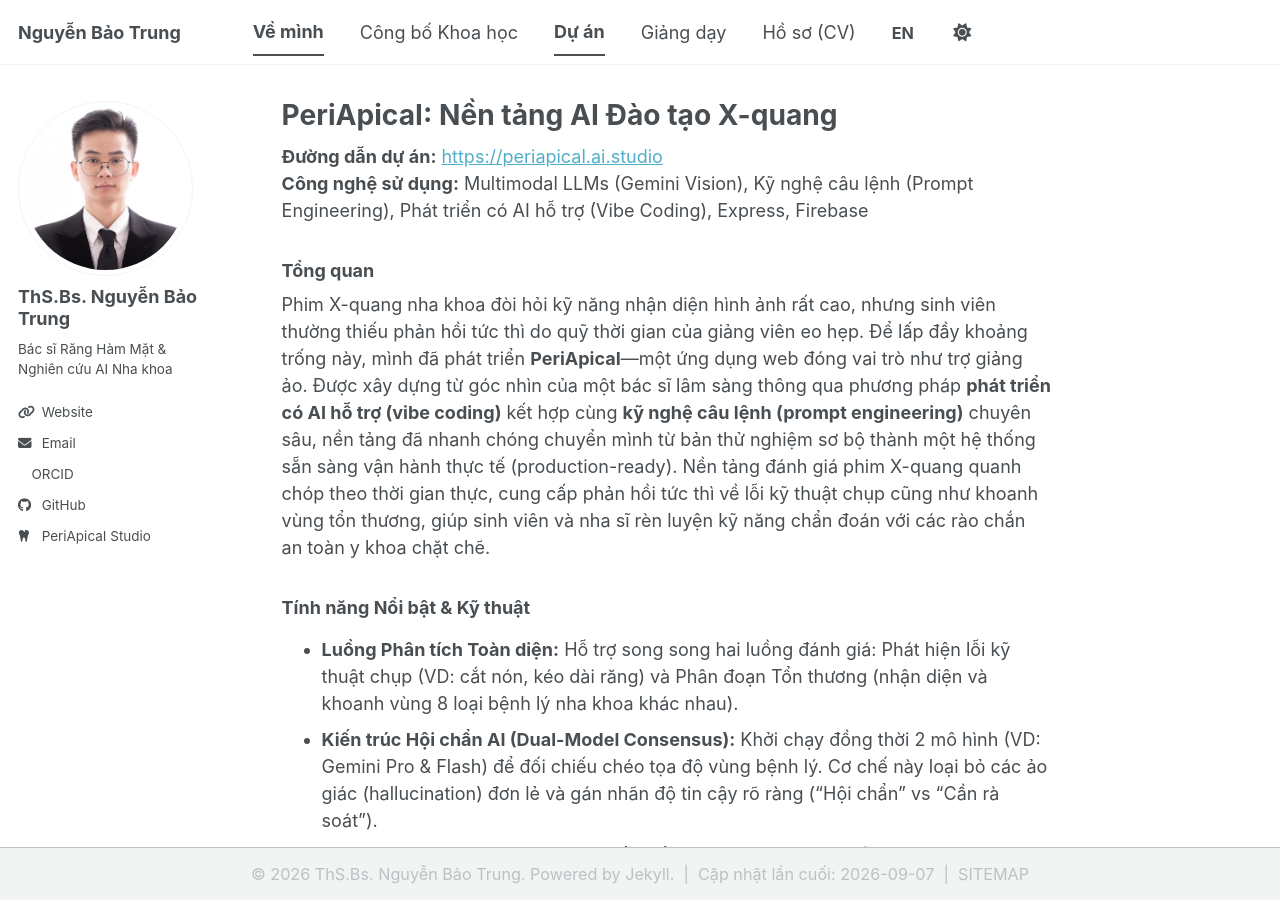
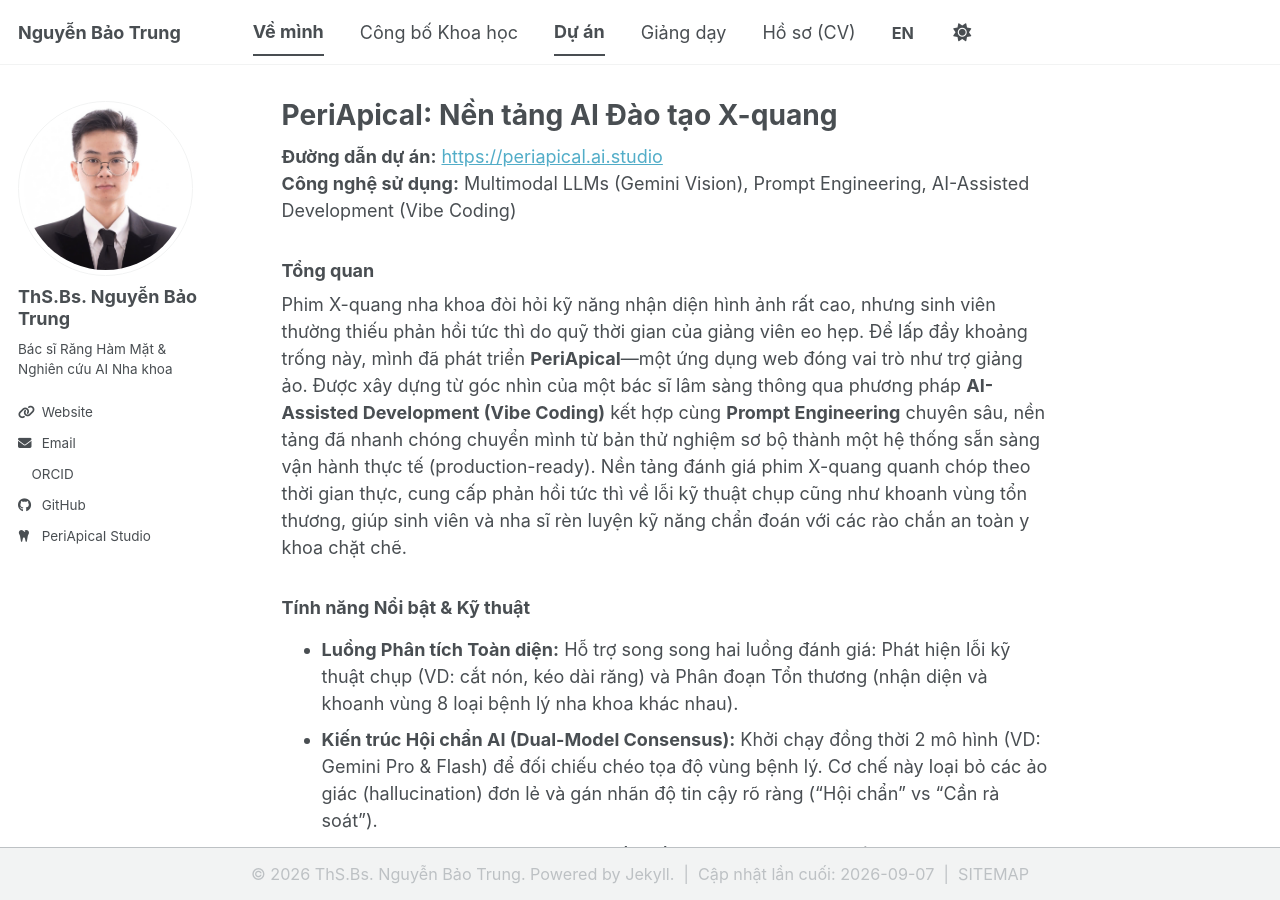
Before and after one commit to trungnb/trungnb.github.io, a Jekyll site: the page built from _portfolio/portfolio-1-periapical-vi.md, in a window 1280 px wide and 900 px high. Built offline with Jekyll 4.4.1, drawn with Linux system fonts in a browser that asks for light colours; a style sheet for code colours, icons or effects is not loaded.

Commit message:
docs: streamline PeriApicaI tech stack to core AI and vibe coding without framework bloat

```diff
--- a/_portfolio/portfolio-1-periapical-vi.md
+++ b/_portfolio/portfolio-1-periapical-vi.md
@@ -1,16 +1,16 @@
 ---
 title: "PeriApicaI: Nền tảng AI Đào tạo X-quang"
-excerpt: "Nền tảng lâm sàng tương tác sử dụng LLM Đa phương thức (Gemini Vision) để phân tích lỗi X-quang và khoanh vùng tổn thương.<br/><img src='https://img.shields.io/badge/Live_App-periapical.ai.studio-blue'> <img src='https://img.shields.io/badge/Ph%C6%B0%C6%A1ng_ph%C3%A1p-Vibe_Coding_%26_Prompt_Eng-purple'>"
+excerpt: "Nền tảng lâm sàng tương tác sử dụng LLM Đa phương thức (Gemini Vision) để phân tích lỗi X-quang và khoanh vùng tổn thương.<br/><img src='https://img.shields.io/badge/Live_App-periapical.ai.studio-blue'> <img src='https://img.shields.io/badge/Methodology-Vibe_Coding_%26_Prompt_Eng-purple'>"
 collection: portfolio
 date: 2026-08-01
 lang: vi
 permalink: /vi/portfolio/portfolio-1-periapical/
 ---
 **Đường dẫn dự án:** [https://periapical.ai.studio](https://periapical.ai.studio)
-**Công nghệ sử dụng:** Multimodal LLMs (Gemini Vision), Kỹ nghệ câu lệnh (Prompt Engineering), Phát triển có AI hỗ trợ (Vibe Coding), Express, Firebase
+**Công nghệ sử dụng:** Multimodal LLMs (Gemini Vision), Prompt Engineering, AI-Assisted Development (Vibe Coding)
 
 ### Tổng quan
-Phim X-quang nha khoa đòi hỏi kỹ năng nhận diện hình ảnh rất cao, nhưng sinh viên thường thiếu phản hồi tức thì do quỹ thời gian của giảng viên eo hẹp. Để lấp đầy khoảng trống này, mình đã phát triển **PeriApicaI**—một ứng dụng web đóng vai trò như trợ giảng ảo. Được xây dựng từ góc nhìn của một bác sĩ lâm sàng thông qua phương pháp **phát triển có AI hỗ trợ (vibe coding)** kết hợp cùng **kỹ nghệ câu lệnh (prompt engineering)** chuyên sâu, nền tảng đã nhanh chóng chuyển mình từ bản thử nghiệm sơ bộ thành một hệ thống sẵn sàng vận hành thực tế (production-ready). Nền tảng đánh giá phim X-quang quanh chóp theo thời gian thực, cung cấp phản hồi tức thì về lỗi kỹ thuật chụp cũng như khoanh vùng tổn thương, giúp sinh viên và nha sĩ rèn luyện kỹ năng chẩn đoán với các rào chắn an toàn y khoa chặt chẽ.
+Phim X-quang nha khoa đòi hỏi kỹ năng nhận diện hình ảnh rất cao, nhưng sinh viên thường thiếu phản hồi tức thì do quỹ thời gian của giảng viên eo hẹp. Để lấp đầy khoảng trống này, mình đã phát triển **PeriApicaI**—một ứng dụng web đóng vai trò như trợ giảng ảo. Được xây dựng từ góc nhìn của một bác sĩ lâm sàng thông qua phương pháp **AI-Assisted Development (Vibe Coding)** kết hợp cùng **Prompt Engineering** chuyên sâu, nền tảng đã nhanh chóng chuyển mình từ bản thử nghiệm sơ bộ thành một hệ thống sẵn sàng vận hành thực tế (production-ready). Nền tảng đánh giá phim X-quang quanh chóp theo thời gian thực, cung cấp phản hồi tức thì về lỗi kỹ thuật chụp cũng như khoanh vùng tổn thương, giúp sinh viên và nha sĩ rèn luyện kỹ năng chẩn đoán với các rào chắn an toàn y khoa chặt chẽ.
 
 ### Tính năng Nổi bật & Kỹ thuật
 
```
Also changed, not shown: _portfolio/portfolio-1-periapical.md (+1 -1 lines).
